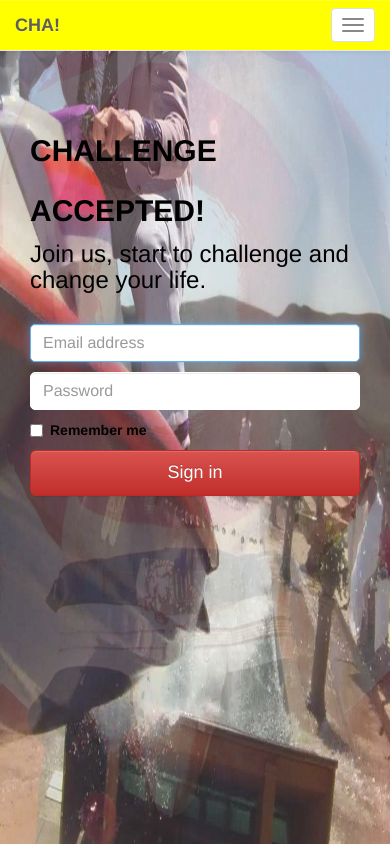
After one commit to acahayhuevos/CHA-Code, a PHP site: page /landing.html in a window 390 px wide. The commit adds this page. Run offline with PHP 8.4, Linux system fonts and the light colour scheme; some libraries are stand-ins or nearby versions.

Commit message:
Nuevo Landing Page Completo
Sistema de Sign In
Imagen de fondo fija y responsive
Transiciones en las imagenes de fondo

```diff
--- a/css/main.css
+++ b/css/main.css
@@ -1,13 +1,75 @@
-
-
 /* ==========================================================================
    Author's custom styles
    ========================================================================== */
+#bg{
+   position: relative;
+   margin: 0 auto;
+}
+
+#bg img{
+min-height: 100%;
+min-width: 1024px;
+width:100%;
+height: auto;
+position: fixed;
+left: 0;
+z-index: -1;
+
+-webkit-transition: opacity 1s ease-in-out;
+  -moz-transition: opacity 1s ease-in-out;
+  -o-transition: opacity 1s ease-in-out;
+  transition: opacity 1s ease-in-out;
+}
+
+.fadein img {
+    position:absolute;
+    left:-65px;
+    top:0;
+    -webkit-animation-name: fade;
+    -webkit-animation-iteration-count: infinite;
+    -webkit-animation-duration: 15s;
+    animation-name: fade;
+    animation-iteration-count: infinite;
+    animation-duration: 15s;
+}
+
+@-webkit-keyframes fade {
+    0% {opacity: 0;}
+    20% {opacity: 1;}
+    33% {opacity: 1;}
+    53% {opacity: 0;}
+    100% {opacity: 0;}
+}
+@keyframes fade {
+    0% {opacity: 0;}
+    20% {opacity: 1;}
+    33% {opacity: 1;}
+    53% {opacity: 0;}
+    100% {opacity: 0;}
+}
+
+#f1 {
+    background-color: lightblue;
+}
+#f2 {
+    -webkit-animation-delay: -10s;
+    background-color: yellow;
+}
+#f3 {
+    -webkit-animation-delay: -5s;
+    background-color: lightgreen;
+}
+
+@media screen and (max-width: 1024px){
+   #bg img{
+    left: 50%;
+    margin-left: -512px;
+   }
+}
 
    .navbar-default{
    	background-image: none;
-   	background-color: #D7B52A;
-   	border-color: #B29724;
+   	background-color: #FFFF00;
    }
 
    input.form-control{
@@ -25,23 +87,100 @@
 
    .active>a.foo{
    	background-image: none;
-   	background-color: #B29724;
+   	background-color: #FF4000;
    }
 
    .navbar-default .navbar-nav>.active>a{
    	background-image: none;
-   	background-color: #C4A62A;
+   	background-color: #FFC500;
    }
 
    .navbar-default .navbar-nav>.active>a:hover{
    	background-image: none;
-   	background-color: #B29724;
+   	background-color: #FFC500;
    }
 
    .navbar-default .navbar-nav>.open>a, .navbar-default .navbar-nav>.open>a:hover, .navbar-default .navbar-nav>.open>a:focus{
-   	background-color: #D7B52A;
+   	background-color: #FFC500;
    }
 
    .navbar-default .navbar-toggle{
    	background-color: white;
    }
+
+}
+.form-signin input[type="email"]{
+   margin-bottom: -1px;
+   border-bottom-right-radius: 0;
+   border-bottom-left-radius: 0;
+}
+
+.form-signin{
+   max-width: 420px;
+   padding: 15px;
+   margin: 0 auto;
+   margin-top: 10%;
+   color: black;
+}
+
+.form-signin .form-control{
+position: relative;
+height: auto;
+box-sizing: border-box;
+font-size: 16px;
+margin-bottom: 10px;
+}
+
+.form-control{
+   display: block;
+   width: 100%;
+   height: 34px;
+   padding: 6px 12px;
+   font-size: 14px;
+   line-height: 1.5;
+   background-image: none;
+   border: 1px solid white;
+   border-radius: 5px;
+}
+
+.form-signin .form-signin-heading, .form-signin .checkbox{
+   margin-bottom: 10px;
+}
+.placeholder{
+line-height: 1.0;
+}
+
+input.form-control{
+   border-radius: 5px;
+}
+
+input{
+   line-height: normal;
+   letter-spacing: normal;
+   word-spacing: normal;
+   text-transform: none;
+   text-indent: 0px;
+   text-align: start;
+}
+
+input, button, select, textarea{
+   font-family: inherit;
+   font-size: inherit;
+   line-height: inherit;
+}
+
+input[type="password"], input[type="search"]{
+   -webkit-appearance: textfield;
+   cursor: auto;
+}
+h2{
+   font-weight: bold;
+   line-height: 2.0;
+}
+h2, .h2{
+   font-size: 30px;
+}
+
+.slogan{
+   margin-top: -10px;
+}
--- /dev/null
+++ b/landing.html
@@ -0,0 +1,109 @@
+<!DOCTYPE html>
+
+<!--[if lt IE 7]>      <html class="no-js lt-ie9 lt-ie8 lt-ie7"> <![endif]-->
+<!--[if IE 7]>         <html class="no-js lt-ie9 lt-ie8"> <![endif]-->
+<!--[if IE 8]>         <html class="no-js lt-ie9"> <![endif]-->
+<!--[if gt IE 8]><!--> <html class="no-js"> <!--<![endif]-->
+    <head>
+        <meta charset="utf-8">
+        <meta http-equiv="X-UA-Compatible" content="IE=edge,chrome=1">
+        <title></title>
+        <meta name="description" content="">
+        <meta name="viewport" content="width=device-width, initial-scale=1">
+
+        <link rel="stylesheet" href="css/bootstrap.min.css">
+        <style>
+            body {
+                padding-top: 50px;
+                padding-bottom: 20px;
+              }
+
+        </style>
+
+        <link rel="stylesheet" href="css/bootstrap-theme.min.css">
+        <link rel="stylesheet" href="css/main.css">
+
+        <script src="js/vendor/modernizr-2.6.2-respond-1.1.0.min.js"></script>
+    </head>
+
+     <body>
+    <div id="bg">
+      <div class="fadein">
+      <img id="f3" src="images/landing3.jpg">
+      <img id="f2" src="images/landing2.jpg">
+      <img id="f1" src="images/landing1.jpg">
+      </div>
+    </div>
+
+        <!--[if lt IE 7]>
+            <p class="browsehappy">You are using an <strong>outdated</strong> browser. Please <a href="http://browsehappy.com/">upgrade your browser</a> to improve your experience.</p>
+        <![endif]-->
+
+        <nav class="navbar navbar-default navbar-fixed-top" role="navigation">
+          <div class="container">
+              <div class="navbar-header">
+                  <button type="button" class="navbar-toggle" data-toggle="collapse" data-target=".navbar-collapse">
+                        <span class="sr-only">Toggle navigation</span>
+                        <span class="icon-bar"></span>
+                        <span class="icon-bar"></span>
+                        <span class="icon-bar"></span>
+                  </button>
+                  <a class="navbar-brand" href="#">CHA!</a>
+              </div>
+
+
+          <div class="navbar-collapse collapse">
+          <ul class="nav navbar-nav">
+            <li class="active"><a href="#"><span class="glyphicon glyphicon-tower"></span> Home</a></li>
+            <li><a href="#about"><span class="glyphicon glyphicon-plane"></span> Explore</a></li>
+            <li class="dropdown">
+              <a href="#" class="dropdown-toggle" data-toggle="dropdown"><span class="glyphicon glyphicon-user"></span> Me <b class="caret"></b></a>
+              <ul class="dropdown-menu">
+                <li><a href="#">Profile</a></li>
+                <li><a href="#">Settings</a></li>
+                <li><a href="#">Logout</a></li>
+              </ul>
+            </li>
+          </ul>
+          <form class="navbar-form navbar-right" role="search">
+            <div class="form-group">
+              <input type="text" class="form-control" placeholder="Search">
+            </div>
+            <button type="submit" class="btn btn-link">
+              <span class="glyphicon glyphicon-search"></span>
+            </button>
+          </form>
+        </div><!--/.nav-collapse -->
+
+
+          </div>
+
+        </nav>
+
+    <div class="container">
+
+      <form class="form-signin" role="form">
+          <h2 class="form-signin-heading"> CHALLENGE ACCEPTED!</h2>
+          <h3 class="slogan"> Join us, start to challenge and change your life. </h6>
+          <br>
+          <input type="email" class="form-control" placeholder="Email address" required autofocus>
+          <input type="password" class="form-control" placeholder="Password" required>
+          <label class="checkbox">
+            <input type="checkbox" value="remember-me">
+            Remember me
+          </label>
+          <button class="btn btn-lg btn-danger btn-block" type="submit"> Sign in </button>
+        </div>
+      </form>
+
+    </div> <!-- /container -->
+
+    <script src=h"https//ajax.googleapis.com/ajax/libs/jquery/1.11.0/jquery.min.js"></script>
+        <script>window.jQuery || document.write('<script src="js/vendor/jquery-1.11.0.min.js"><\/script>')</script>
+
+        <script src="js/vendor/bootstrap.min.js"></script>
+
+        <script src="js/main.js"></script>
+
+    </body>
+</html>
```
Also changed, not shown: images/landing1.jpg (added), images/landing2.jpg (added), images/landing3.jpg (added).
